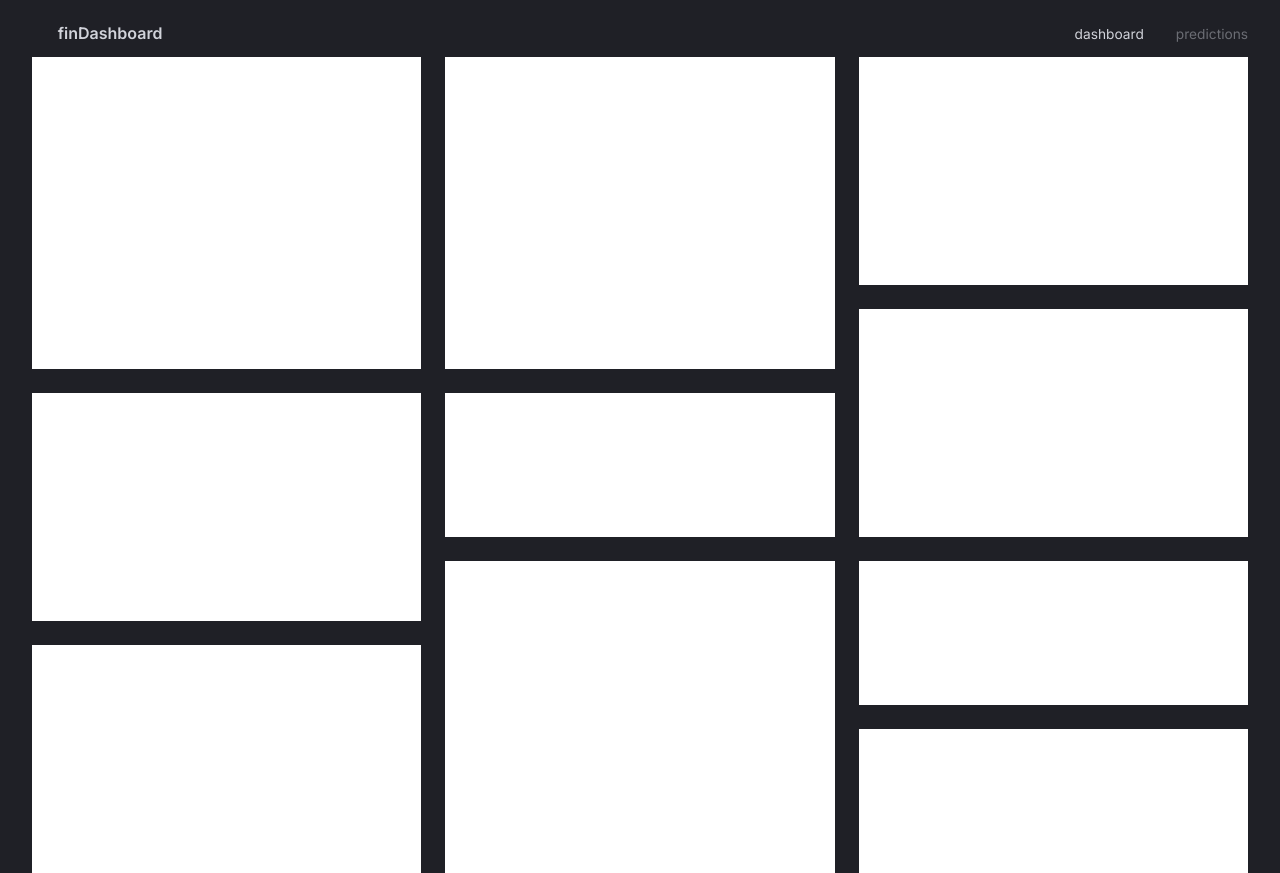
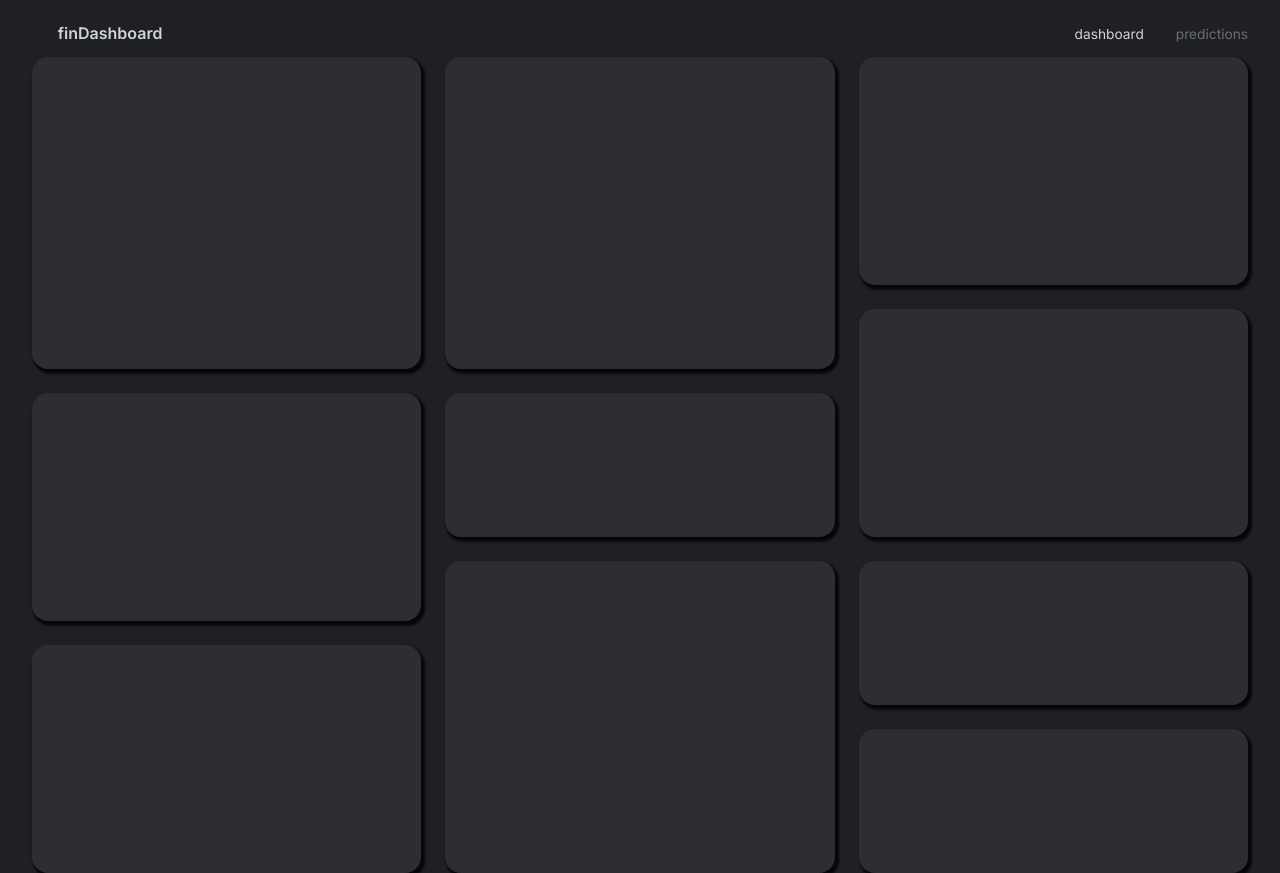
Before and after one commit to Bambo0o0o/financeDashboard, a React (Vite) app in the folder client/: page / in a window 1280 px wide. Built offline with nearby package versions, Linux system fonts and the light colour scheme; some icons are missing.

Commit message:
Complete Styling Grid layout on Dashboard page

```diff
--- /dev/null
+++ b/client/src/components/DashboardBox.tsx
@@ -0,0 +1,10 @@
+import { Box } from "@mui/material";
+import { styled } from "@mui/system";
+
+const DashboardBox = styled(Box)(({ theme }) => ({
+  backgroundColor: theme.palette.background.light,
+  borderRadius: "1rem",
+  boxShadow: "0.15rem 0.2rem 0.15rem 0.1rem rgba(0, 0, 0, .8)",
+}));
+
+export default DashboardBox;
--- a/client/src/scenes/dashboard/index.tsx
+++ b/client/src/scenes/dashboard/index.tsx
@@ -1,4 +1,5 @@
 // Setup 01 : Simple dashboard page to show it work fine
+import DashboardBox from '@/components/DashboardBox';
 import {Box, useMediaQuery, useTheme} from '@mui/material'
 
 // type Props = {}
@@ -63,6 +64,8 @@
   "g h j"
   "g h j"
 `;
+
+// Setup keep row ratio and list down
 const gridTemplateSmallScreens = `
   "a"
   "a"
@@ -120,16 +123,16 @@
       }
     >
       {/* Setup Dashboard to show layout which we create as a to j  */}
-        <Box bgcolor="#fff" gridArea="a"></Box>
-        <Box bgcolor="#fff" gridArea="b"></Box>
-        <Box bgcolor="#fff" gridArea="c"></Box>
-        <Box bgcolor="#fff" gridArea="d"></Box>
-        <Box bgcolor="#fff" gridArea="e"></Box>
-        <Box bgcolor="#fff" gridArea="f"></Box>
-        <Box bgcolor="#fff" gridArea="g"></Box>
-        <Box bgcolor="#fff" gridArea="h"></Box>
-        <Box bgcolor="#fff" gridArea="i"></Box>
-        <Box bgcolor="#fff" gridArea="j"></Box>
+        <DashboardBox bgcolor="#fff" gridArea="a"></DashboardBox>
+        <DashboardBox bgcolor="#fff" gridArea="b"></DashboardBox>
+        <DashboardBox bgcolor="#fff" gridArea="c"></DashboardBox>
+        <DashboardBox bgcolor="#fff" gridArea="d"></DashboardBox>
+        <DashboardBox bgcolor="#fff" gridArea="e"></DashboardBox>
+        <DashboardBox bgcolor="#fff" gridArea="f"></DashboardBox>
+        <DashboardBox bgcolor="#fff" gridArea="g"></DashboardBox>
+        <DashboardBox bgcolor="#fff" gridArea="h"></DashboardBox>
+        <DashboardBox bgcolor="#fff" gridArea="i"></DashboardBox>
+        <DashboardBox bgcolor="#fff" gridArea="j"></DashboardBox>
     </Box>
   );
 };
```
Also changed, not shown: 1 other file (tests, documents, lock files or other folders).
